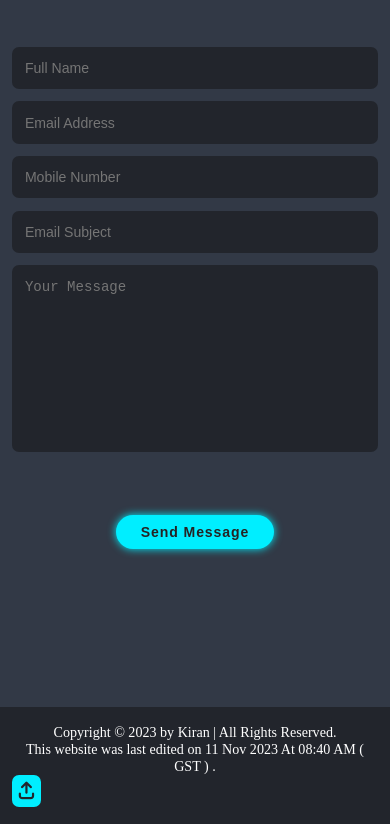
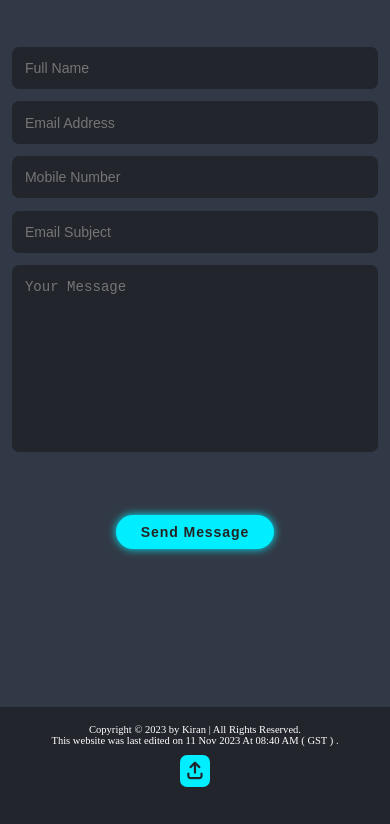
Before and after one commit to kiran2530/My-Portfolio, a plain HTML site: page index.html in a window 390 px wide. Shown: the part 6923-7747 px from the top of the page. Drawn offline with nearby package versions, Linux system fonts and the light colour scheme.

Commit message:
edited footer

```diff
--- a/style.css
+++ b/style.css
@@ -730,11 +730,23 @@ span {
     .contact form .input-box input {
         width: 100%;
     }
+    .footer {
+        flex-direction: column;
+    }
+    .footer-text p{
+        font-size: 1.2rem;
+    }
+    .footer-icontop {
+        margin-top: 1rem;
+    }
 }
 
 @media (max-width: 367px) {
     html {
         font-size: 50%;
+    }
+    .footer-text p{
+        font-size: 1.1rem;
     }
 }
 
```
